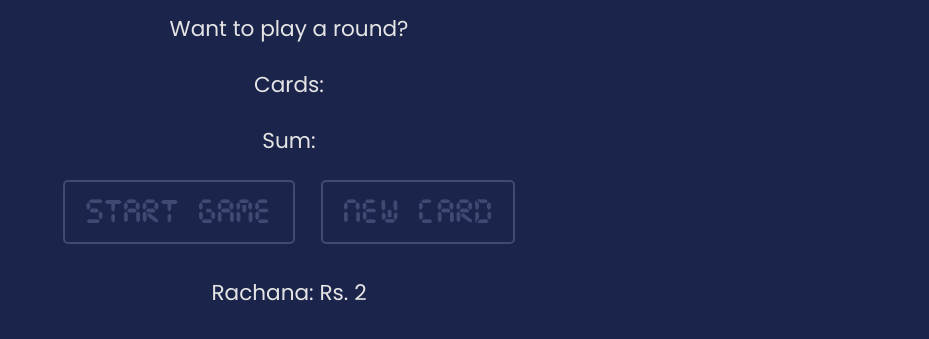
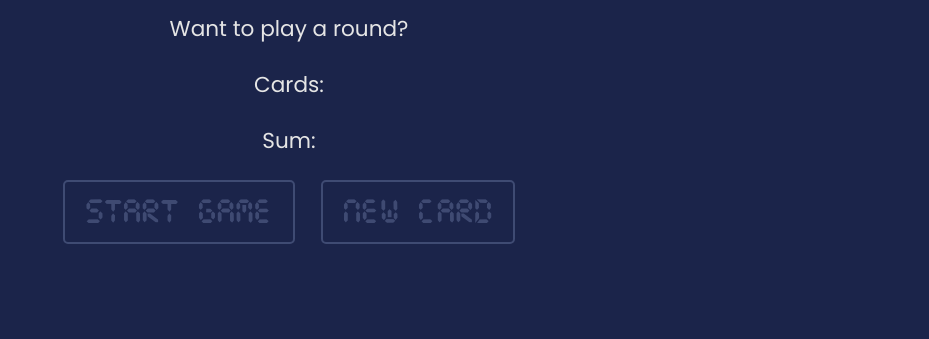
Before and after one commit to kritydangol/Playground-JS, a plain HTML site: page js-blackjack/index.html in a window 1280 px wide. Shown: the part 315-654 px from the top of the page, without its empty margins (351-1280 px from the left). Drawn offline with nearby package versions, Linux system fonts and the light colour scheme.

Commit message:
finished black jack

```diff
--- a/js-blackjack/index.html
+++ b/js-blackjack/index.html
@@ -23,7 +23,7 @@
     <p id="sum-el">Sum:</p>
     <button onclick="startGame()">START GAME</button>
     <button onclick="newCard()">NEW CARD</button>
-    <p id="player-el"></p>
+    <!-- <p id="player-el"></p> -->
     <script src="index.js"></script>
 </body>
 
--- a/js-blackjack/index.js
+++ b/js-blackjack/index.js
@@ -1,7 +1,7 @@
-let player = {
-    name: "Rachana",
-    chips: 2
-}
+// let player = {
+//     name: "Rachana",
+//     chips: 2
+// }
 let cards = []
 let sum = 0
 let hasBlackJack = false
@@ -12,7 +12,7 @@ let sumEl = document.getElementById("sum-el")
 let cardsEl = document.getElementById("cards-el")
 let playerEl = document.getElementById("player-el")
 
-playerEl.textContent = player.name + ": Rs. " + player.chips
+// playerEl.textContent = player.name + ": Rs. " + player.chips
 
 function getRandomCard() {
     let randomCard = Math.floor(Math.random() * 13) + 1
```
